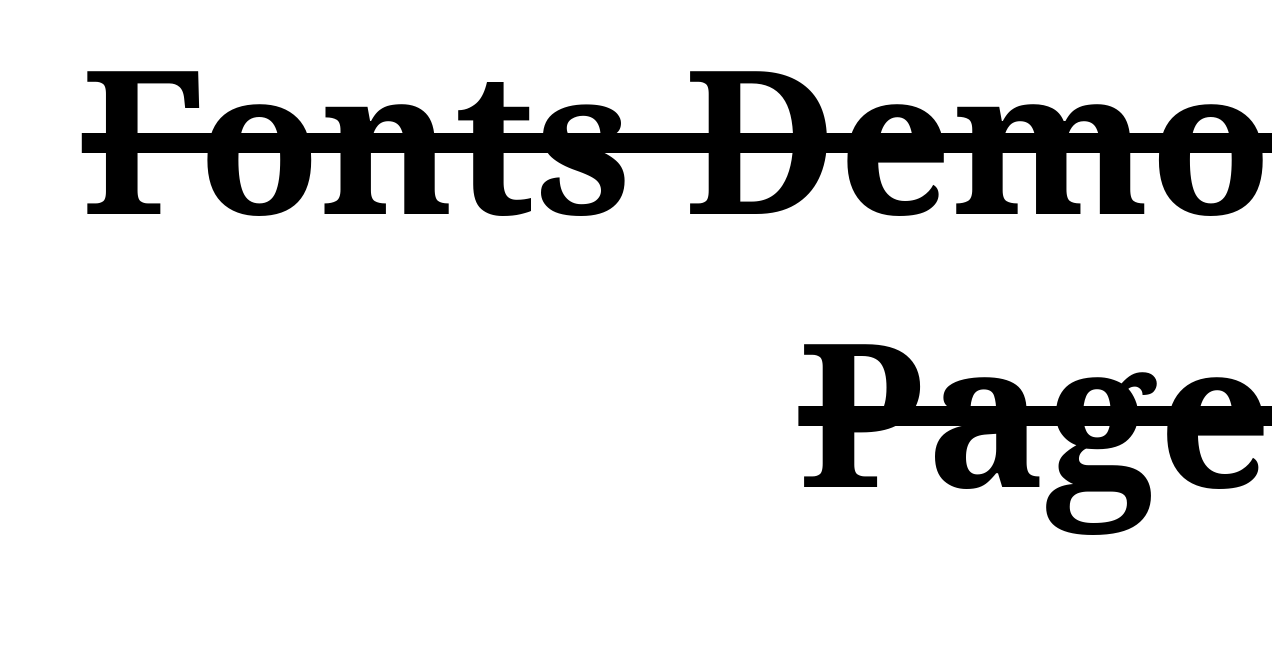
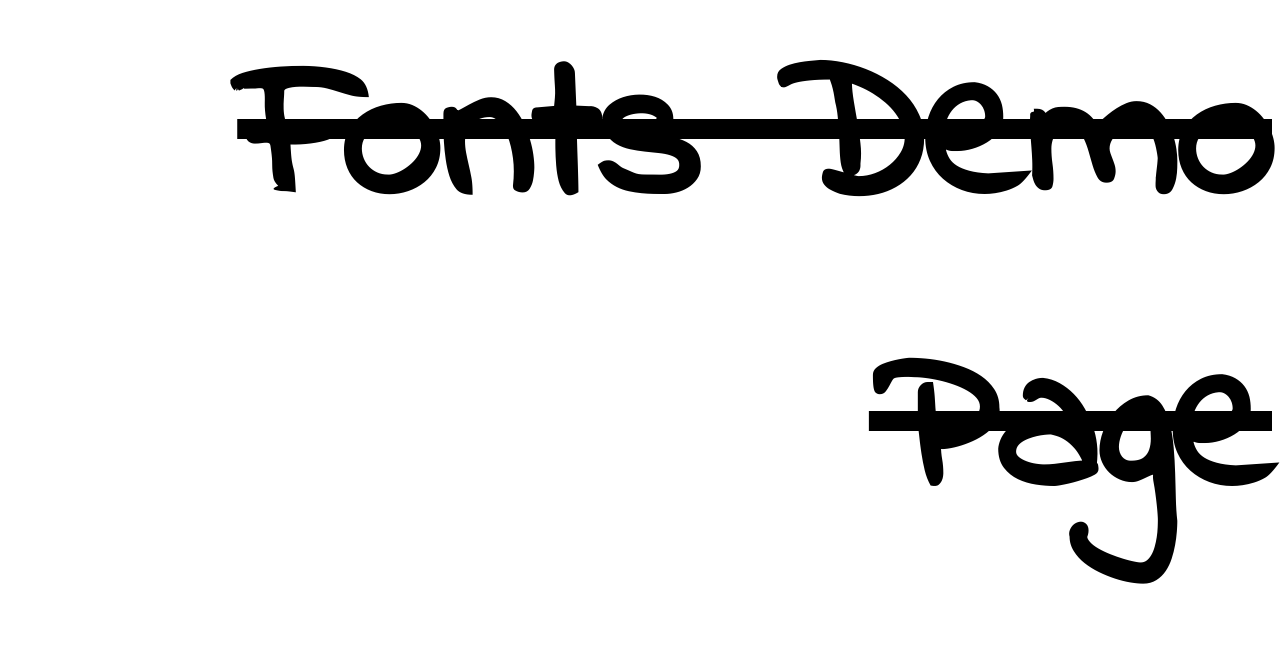
Before and after one commit to domsbytes/learn_web_dev, a plain HTML site: page InterCSS/font.html in a window 1280 px wide. Shown: the part 134-800 px from the top of the page. Drawn offline with nearby package versions, Linux system fonts and the light colour scheme.

Commit message:
added another google font

```diff
--- a/InterCSS/font.html
+++ b/InterCSS/font.html
@@ -7,7 +7,8 @@
         <meta name="description" content="">
         <meta name="viewport" content="width=device-width, initial-scale=1">
         <link rel="stylesheet" type="text/css" href="style.css">
-        <link href="https://fonts.googleapis.com/css?family=Playfair+Display" rel="stylesheet">
+        <link href="https://fonts.googleapis.com/css?family=Indie+Flower|Playfair+Display" rel="stylesheet">
+
 
     </head>
     <body>
--- a/InterCSS/style.css
+++ b/InterCSS/style.css
@@ -13,7 +13,7 @@ p{
 }
 /*font-size*/
 h1{
-    font-family: "Georgia";
+    font-family: 'Indie Flower';
     font-size: 200px;
     text-align: right;
     text-decoration: line-through;
```
